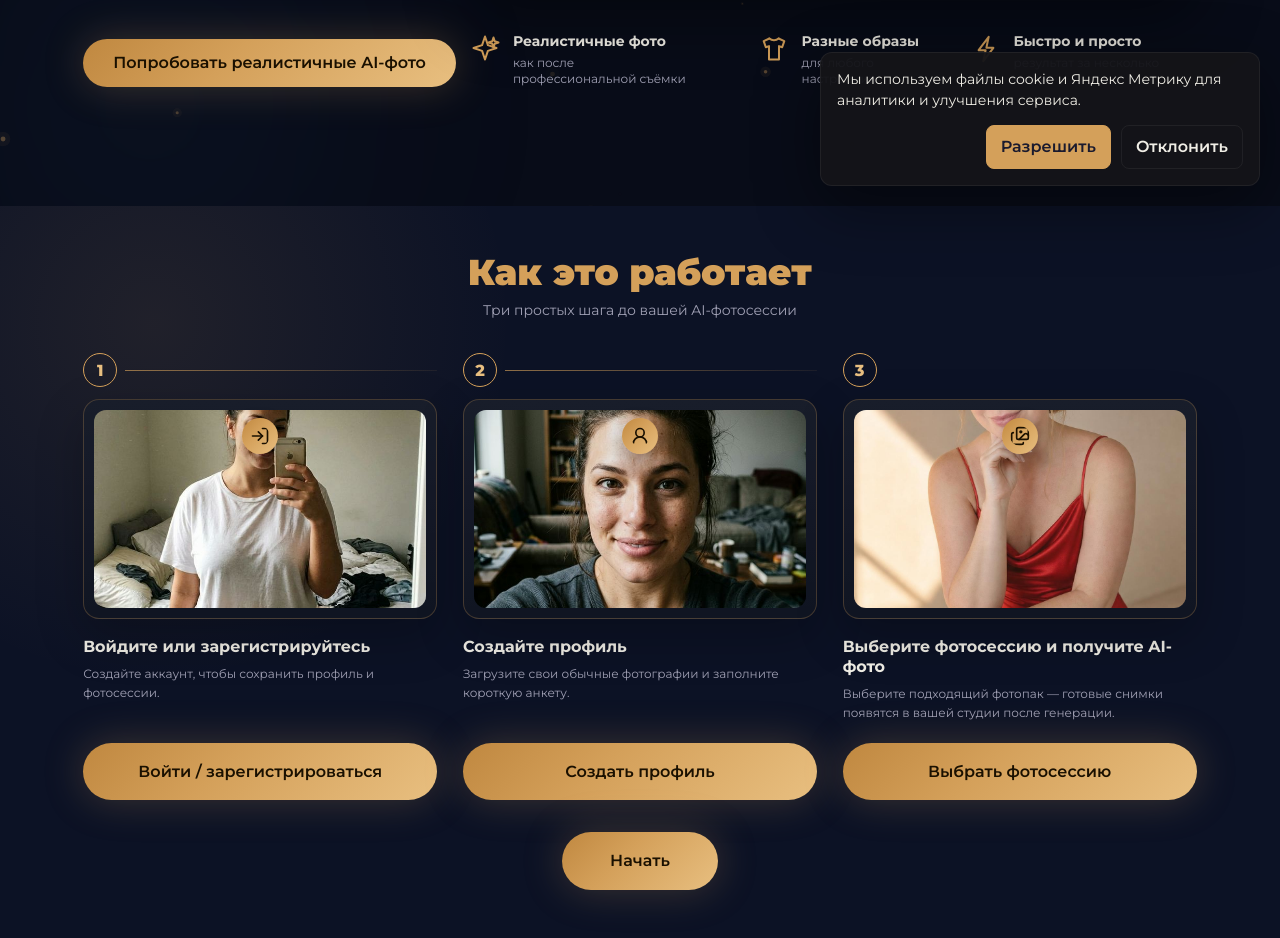
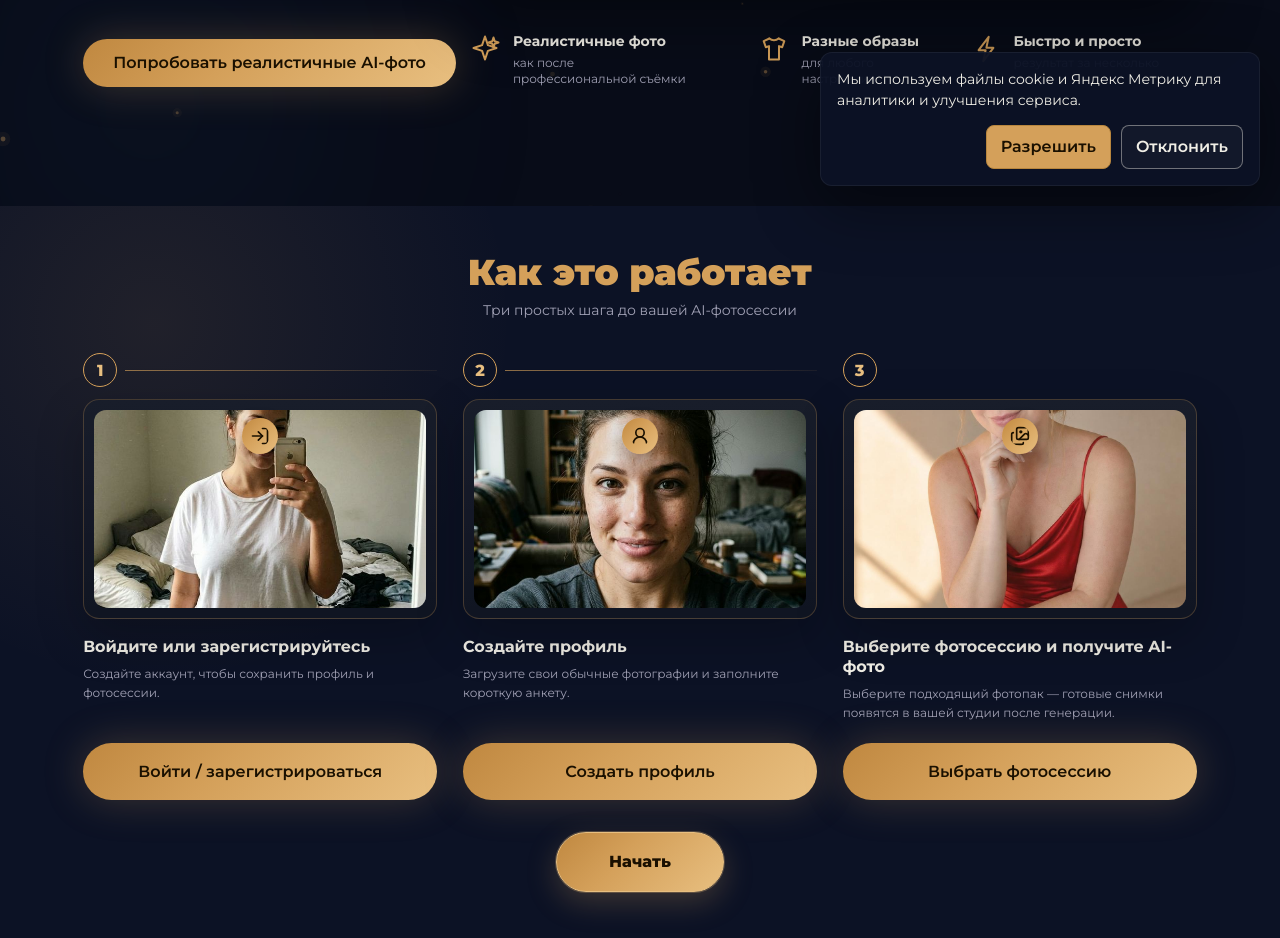
Before and after one commit to selyakate676-netizen/photogen, a Next.js app: page / in a window 1280 px wide. Shown: the part 594-1532 px from the top of the page. Built offline with nearby package versions, Linux system fonts and the light colour scheme; no server answers.

Commit message:
fix(ui): polish how-it-works navigation and consent

```diff
--- a/src/components/Footer.tsx
+++ b/src/components/Footer.tsx
@@ -1,4 +1,5 @@
 import styles from './Footer.module.css';
+import Link from 'next/link';
 
 export default function Footer() {
   return (
@@ -19,7 +20,7 @@ export default function Footer() {
             <div className={styles.footerCol}>
               <h4>Сервис</h4>
               <ul>
-                <li><a href="#how-it-works">Как это работает</a></li>
+                <li><Link href="/#how-it-works">Как это работает</Link></li>
                 <li><a href="#catalog">Каталог</a></li>
               </ul>
             </div>
--- a/src/components/HowItWorks.module.css
+++ b/src/components/HowItWorks.module.css
@@ -15,6 +15,18 @@
 .step:last-child .stepTopline i { display: none; }
 .stepCta { display: inline-flex; width: 100%; min-height: 44px; align-items: center; justify-content: center; margin-top: auto; padding-inline: 18px; }
 .footerAction { display: flex; justify-content: center; margin-top: clamp(30px,4vh,46px); }
-.cta { min-height: 44px; padding-inline: clamp(30px,5vw,48px); }
+.cta {
+  min-height: 48px;
+  padding-inline: clamp(34px,5vw,52px);
+  border: 1px solid var(--accent-secondary);
+  font-weight: 800;
+  box-shadow: 0 10px 30px var(--accent-glow), 0 0 0 1px color-mix(in srgb, var(--accent-secondary) 28%, transparent);
+  transition: transform var(--transition-fast), box-shadow var(--transition-fast), filter var(--transition-fast);
+}
+.cta:hover, .cta:focus-visible {
+  transform: translateY(-2px);
+  filter: saturate(1.12);
+  box-shadow: 0 14px 38px var(--accent-glow), 0 0 0 2px color-mix(in srgb, var(--accent-secondary) 38%, transparent);
+}
 @media (hover:hover) and (pointer:fine) { .visual { transition: transform var(--transition-base),border-color var(--transition-base); } .step:hover .visual { transform: translateY(-4px); border-color: rgba(232,191,128,.55); } }
 @media (max-width:760px) { .howItWorks { padding: var(--space-3xl) 0; } .steps { grid-template-columns: 1fr; width: min(100%,390px); margin-inline: auto; } .stepTopline i { width: 1px; height: 22px; margin-left: -17px; transform: translateY(28px); background: linear-gradient(rgba(212,160,90,.65),rgba(212,160,90,.08)); } .step:last-child .stepTopline i { display: none; } .visual { height: 240px; } .step h3 { font-size: var(--font-size-lg); } .step p { font-size: var(--font-size-sm); } .cta { width: 100%; justify-content: center; } }
--- a/src/components/YandexMetrikaBootstrap.module.css
+++ b/src/components/YandexMetrikaBootstrap.module.css
@@ -5,15 +5,38 @@
   z-index: 1000;
   width: min(440px, calc(100vw - 32px));
   padding: 16px;
-  color: var(--text-on-dark);
-  background: rgba(20, 20, 24, 0.96);
-  border: 1px solid var(--border-dark);
+  color: var(--text-primary);
+  background: color-mix(in srgb, var(--surface-secondary) 96%, transparent);
+  border: 1px solid var(--border);
   border-radius: var(--radius-md);
   box-shadow: var(--shadow);
 }
 .banner p { margin: 0 0 14px; font-size: var(--font-size-sm); line-height: 1.5; }
 .actions { display: flex; gap: 10px; justify-content: flex-end; }
 .allowButton, .rejectButton { min-height: 38px; padding: 8px 14px; border-radius: var(--radius-sm); font: inherit; font-weight: 600; cursor: pointer; }
-.allowButton { color: var(--text-on-light); background: var(--accent-primary); border: 1px solid var(--accent-primary); }
-.rejectButton { color: var(--text-on-dark); background: transparent; border: 1px solid var(--border-dark); }
+.allowButton {
+  color: var(--accent-contrast);
+  background: var(--accent-primary);
+  border: 1px solid var(--accent-dark);
+}
+.rejectButton {
+  color: var(--text-primary);
+  background: var(--surface);
+  border: 1px solid color-mix(in srgb, var(--text-primary) 42%, transparent);
+}
+.allowButton, .rejectButton {
+  transition: transform var(--transition-fast), background var(--transition-fast), border-color var(--transition-fast), box-shadow var(--transition-fast);
+}
+.allowButton:hover { background: var(--accent-secondary); }
+.rejectButton:hover {
+  background: var(--surface-secondary);
+  border-color: var(--text-secondary);
+}
+.allowButton:focus-visible, .rejectButton:focus-visible {
+  outline: 3px solid color-mix(in srgb, var(--accent-primary) 55%, transparent);
+  outline-offset: 2px;
+}
+.allowButton:hover, .allowButton:focus-visible, .rejectButton:hover, .rejectButton:focus-visible {
+  transform: translateY(-1px);
+}
 @media (max-width: 520px) { .banner { right: 16px; bottom: 16px; } }
```
Also changed, not shown: 1 other file (tests, documents, lock files or other folders).
